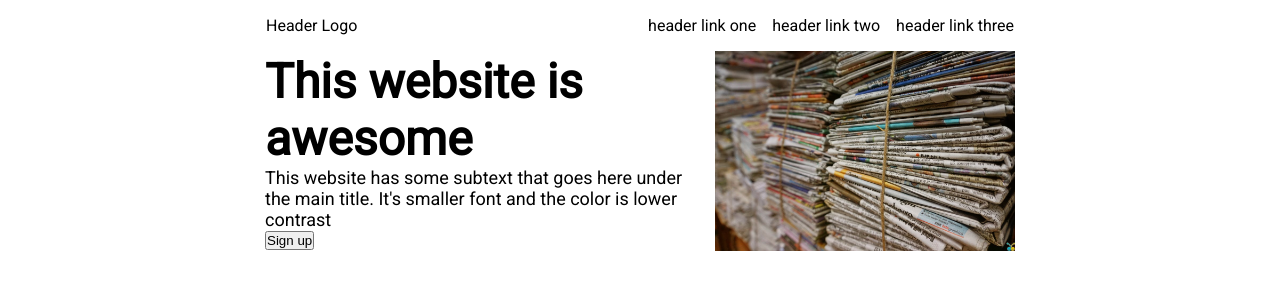
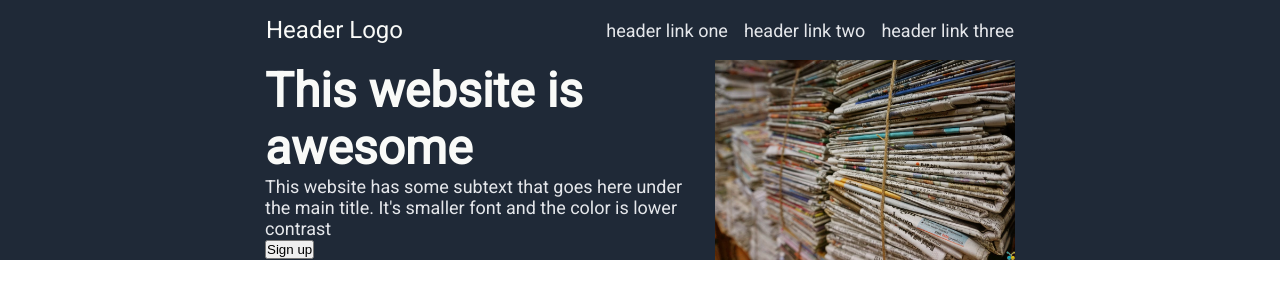
Before and after one commit to QwerkyDonkey/odin-landing-page, a plain HTML site: page index.html in a window 1280 px wide. Drawn offline with Linux system fonts and the light colour scheme.

Commit message:
Add styles to classes: title, text, heading; Add styles to a

```diff
--- a/style.css
+++ b/style.css
@@ -20,7 +20,8 @@ ul {
 
 a {
     text-decoration: none;
-    color: black;
+    font-size: 18px;
+    color: #e5e7eb;
 }
 
 img {
@@ -52,12 +53,23 @@ header {
 .heading {
     font-size: 48px;
     font-weight: 900;
+    color: #f9faf8;
 }
 
 .text {
     font-size: 18px;
+    color: #e5e7eb;
 }
 
 .content {
     width: 420px;
 }
+
+.title {
+    font-size: 24px;
+    color: #f9faf8;
+}
+
+header, .container-one {
+    background-color: #1f2937;
+}
```
